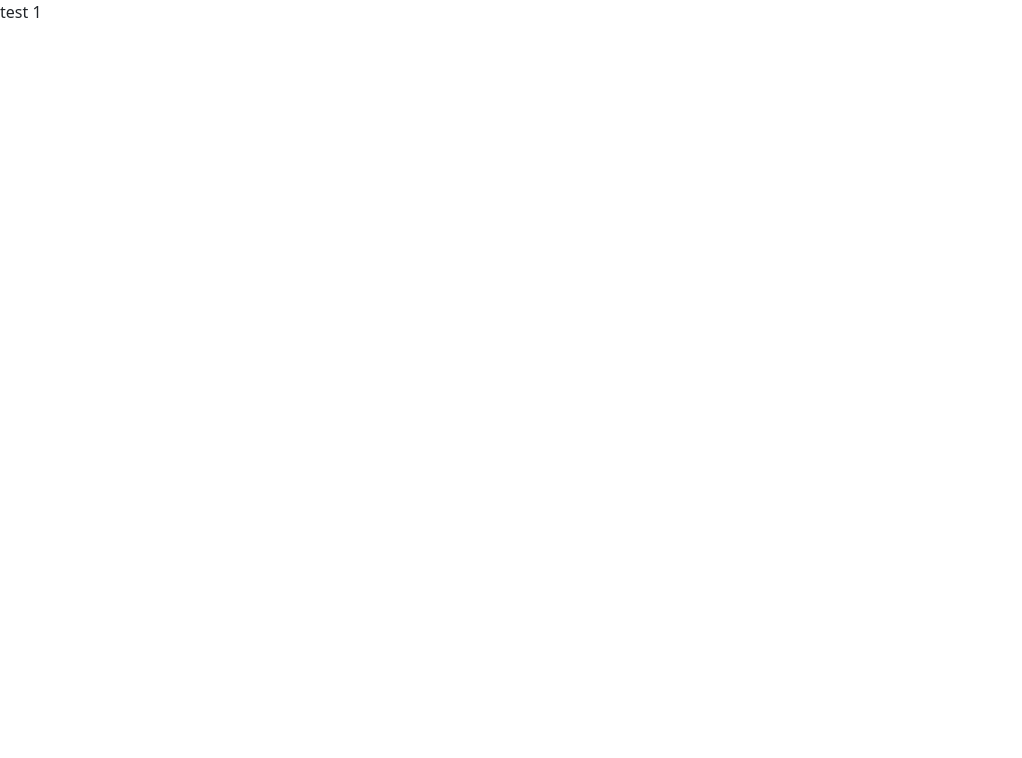
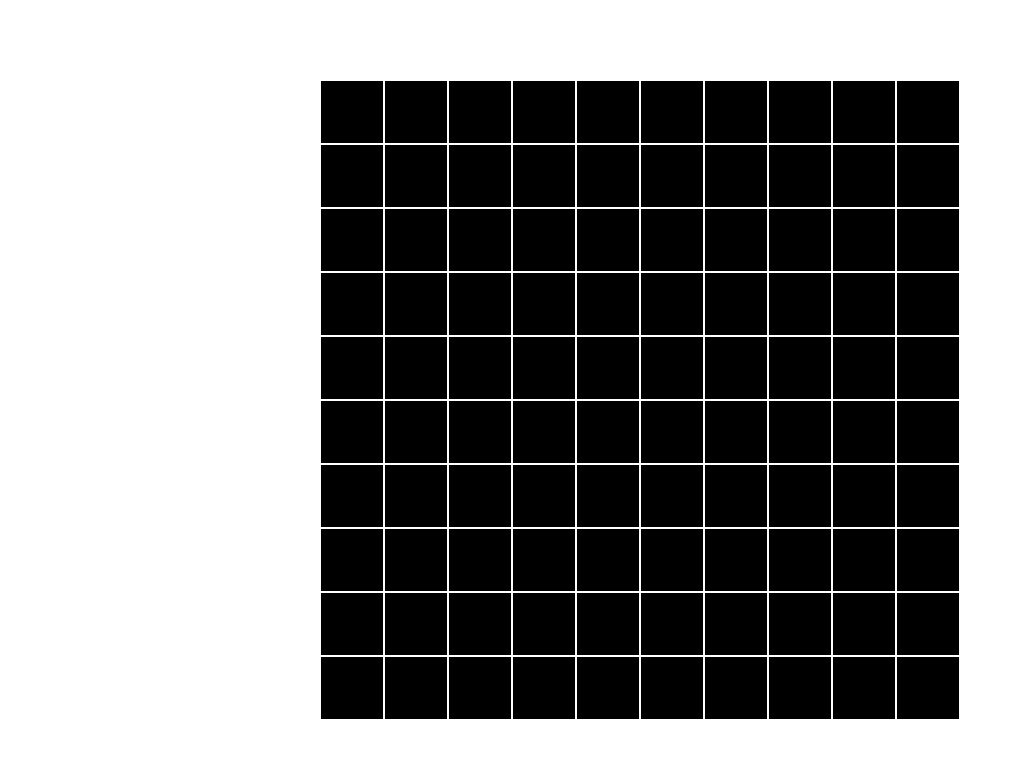
Before and after one commit to dnelvik/nextjs-battleships, a Next.js app: page /forms/form in a window 1280 px wide. Shown: the top 758 px of the page, without its empty margins (0-1022 px from the left). Built offline with nearby package versions, Linux system fonts and the light colour scheme.

Commit message:
Starten av redux impl

```diff
--- /dev/null
+++ b/Components/Cell.tsx
@@ -0,0 +1,25 @@
+import React from 'react';
+import styles from '../styles/Cell.module.scss';
+
+interface Props {
+  x: number;
+  y: number;
+}
+
+const Cell = ({ x, y }: Props) => {
+  const [isClicked, setIsClicked] = React.useState(false);
+
+  const onClick = () => {
+    setIsClicked(true);
+    console.log(`x: ${x} y: ${y}`);
+  };
+
+  return (
+    <div
+      className={isClicked ? styles.cell__clicked : styles.cell}
+      onClick={onClick}
+    />
+  );
+};
+
+export default Cell;
--- /dev/null
+++ b/Components/Grid.tsx
@@ -0,0 +1,34 @@
+import React from 'react';
+import Cell from './Cell';
+import styles from '../styles/Grid.module.scss';
+
+interface Props {
+  mapSize: number;
+}
+
+type Ship = {
+  short: 2;
+  middle: 3;
+  long: 4;
+};
+
+const Grid = ({ mapSize }: Props) => {
+  let gridArray = Array(mapSize);
+
+  for (let x = 0; x < mapSize; x++) {
+    gridArray[x] = Array(mapSize);
+    for (let y = 0; y < mapSize; y++) {
+      gridArray[x][y] = <Cell key={`${x}${y}`} x={x} y={y} />;
+    }
+  }
+
+  return (
+    <div className={styles.grid}>
+      {gridArray.map((e, idx) => {
+        return <div key={idx}>{e}</div>;
+      })}
+    </div>
+  );
+};
+
+export default Grid;
--- /dev/null
+++ b/hooks.ts
@@ -0,0 +1,5 @@
+import { TypedUseSelectorHook, useDispatch, useSelector } from 'react-redux';
+import type { AppDispatch, RootState } from './store';
+
+export const useAppDispatch = () => useDispatch<AppDispatch>();
+export const useAppSelector: TypedUseSelectorHook<RootState> = useSelector;
--- a/package.json
+++ b/package.json
@@ -4,6 +4,7 @@
   "private": true,
   "scripts": {
     "format": "npm run lint && prettier --write --config .prettierrc.js .",
+    "pretty": "prettier --write --config .prettierrc.js .",
     "check-format": "prettier --check --config .prettierrc.js .",
     "dev": "next dev",
     "build": "next build",
@@ -11,11 +12,15 @@
     "lint": "next lint"
   },
   "dependencies": {
+    "@reduxjs/toolkit": "^1.8.3",
+    "axios": "^0.27.2",
     "bootstrap": "^5.1.3",
+    "js-guid": "^1.0.0",
     "next": "12.2.0",
     "react": "18.2.0",
     "react-bootstrap": "^2.4.0",
     "react-dom": "18.2.0",
+    "react-redux": "^8.0.2",
     "sass": "^1.53.0"
   },
   "devDependencies": {
--- a/pages/_app.tsx
+++ b/pages/_app.tsx
@@ -1,10 +1,17 @@
 import '../styles/globals.css';
 import 'bootstrap/dist/css/bootstrap.css';
-
 import type { AppProps } from 'next/app';
+import {Provider} from "react-redux";
+import {store} from "../store";
 
 function MyApp({ Component, pageProps }: AppProps) {
-  return <Component {...pageProps} />;
+  return (
+    <>
+        <Provider store={store}>
+            <Component {...pageProps} />
+        </Provider>
+    </>
+  );
 }
 
 export default MyApp;
--- a/pages/forms/form.tsx
+++ b/pages/forms/form.tsx
@@ -1,10 +1,13 @@
 import React from 'react';
-import Text from '../../Components/Text'
+import Grid from '../../Components/Grid';
+import styles from '../../styles/Home.module.scss';
 
 const form = () => {
-  return <div>
-    <Text msg="test" nr={1}/>
-  </div>;
+  return (
+    <div className={styles.home}>
+      <Grid mapSize={10} />
+    </div>
+  );
 };
 
 export default form;
--- /dev/null
+++ b/store.ts
@@ -0,0 +1,17 @@
+import { Action, configureStore, ThunkAction } from '@reduxjs/toolkit';
+
+export const store = configureStore({
+  reducer: {
+    // This is where we add reducers.
+    // Since we don't have any yet, leave this empty
+  },
+});
+
+export type AppDispatch = typeof store.dispatch;
+export type RootState = ReturnType<typeof store.getState>;
+export type AppThunk<ReturnType = void> = ThunkAction<
+  ReturnType,
+  RootState,
+  unknown,
+  Action<string>
+>;
--- /dev/null
+++ b/styles/Cell.module.scss
@@ -0,0 +1,17 @@
+.cell {
+  background: black;
+  width: 4rem;
+  height: 4rem;
+  border: 1px solid white;
+
+  &:hover {
+    background: red;
+  }
+
+  &__clicked {
+    background: blue;
+    width: 4rem;
+    height: 4rem;
+    border: 1px solid white;
+  }
+}
--- /dev/null
+++ b/styles/Grid.module.scss
@@ -0,0 +1,4 @@
+.grid {
+  display: flex;
+  margin: auto;
+}
```
Also changed, not shown: Components/Text.tsx (+6 -8 lines), 1 other file (tests, documents, lock files or other folders).
